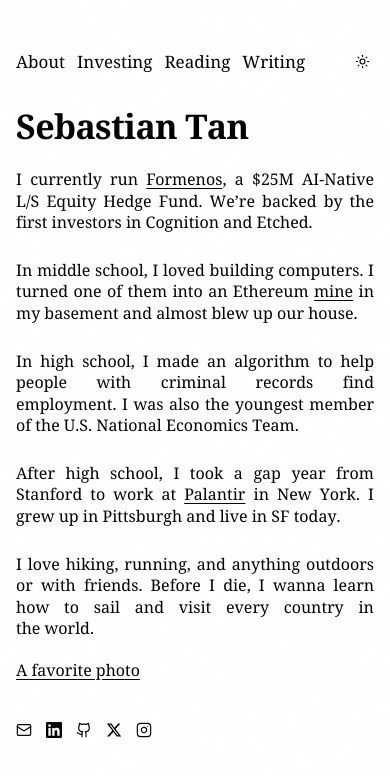
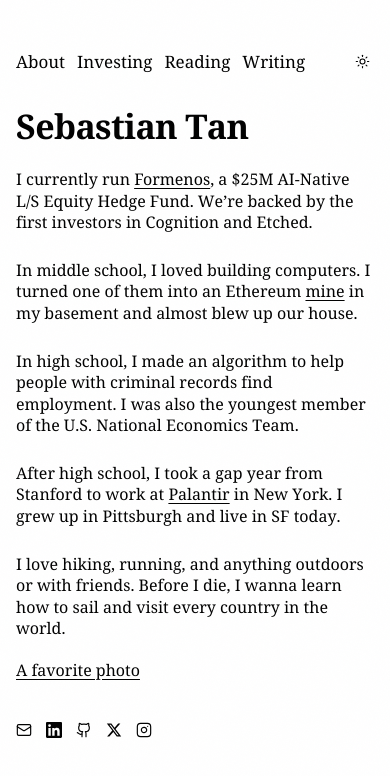
Before and after one commit to sebonomics/website, a Next.js app: page / in a window 390 px wide. Shown: the top 776 px of the page. Built offline with nearby package versions, Linux system fonts and the light colour scheme; no server answers.

Commit message:
Use left-aligned biography text

```diff
--- a/app/globals.css
+++ b/app/globals.css
@@ -258,7 +258,7 @@ html.dark .group:hover .dock-icon {
 }
 
 /* Use the full image-aligned column for the biography. */
-.about-copy p { text-wrap: pretty; }
+.about-copy p { text-align: left; text-wrap: wrap; }
 
 
 @media (max-width: 639px) {
@@ -267,9 +267,6 @@ html.dark .group:hover .dock-icon {
   .page-content p { line-height: 1.35; }
 }
 
-@media (max-width: 639px) {
-  .about-copy p { text-align: justify; text-align-last: left; }
-}
 
 .photo-link { text-decoration: underline; text-underline-offset: 3px; }
 .photo-paragraph p { cursor: pointer; }
```
